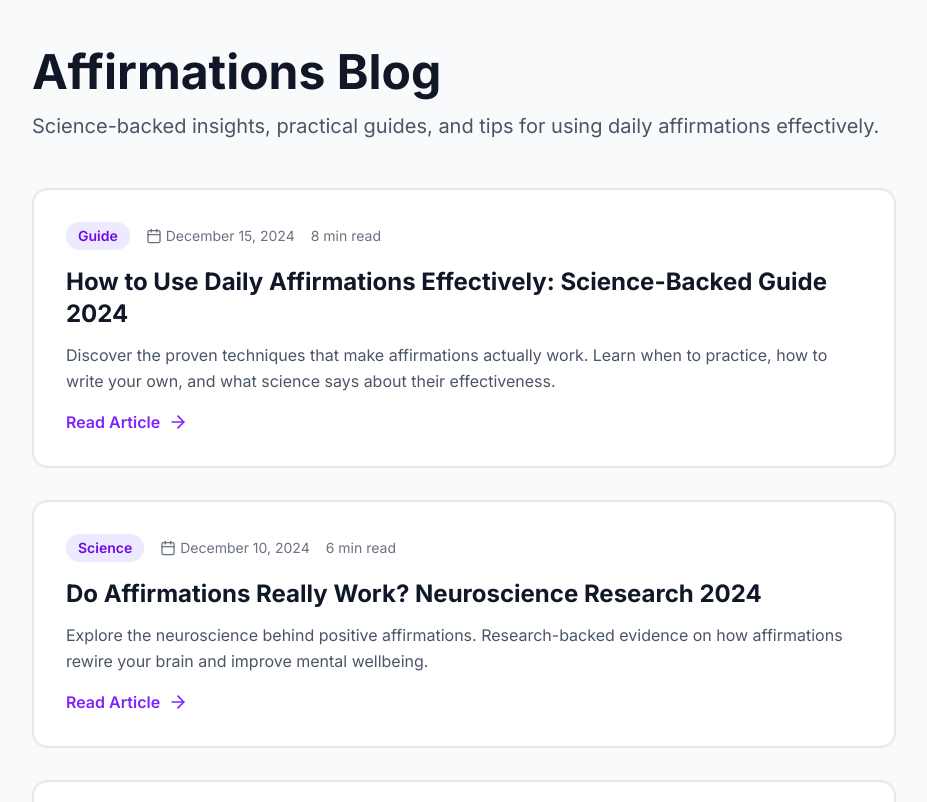
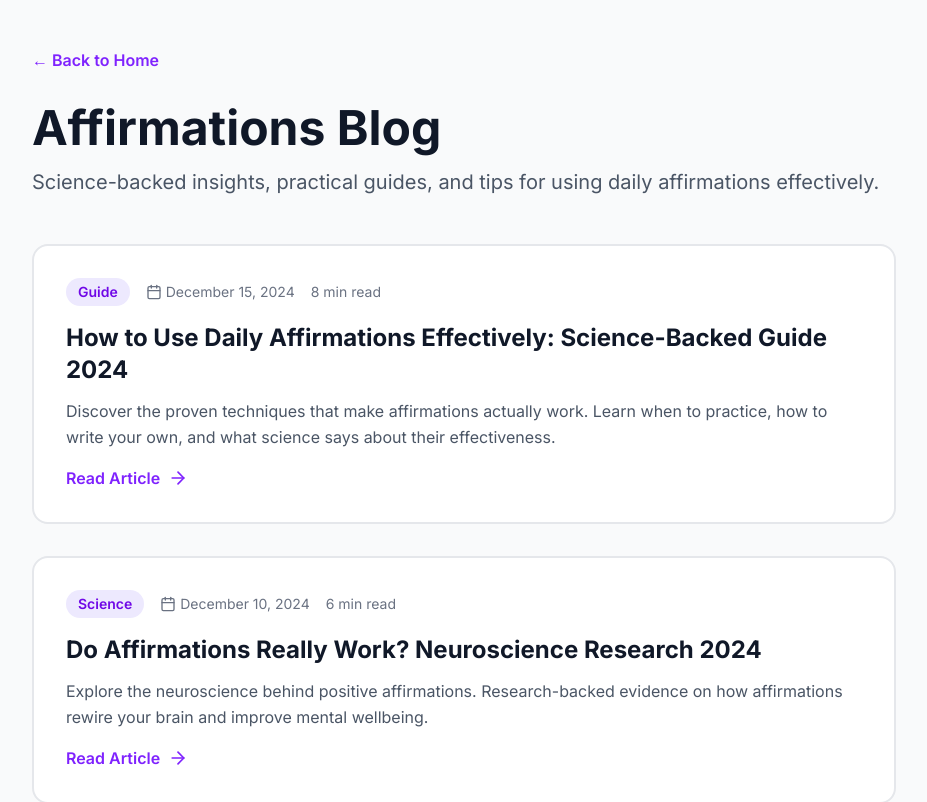
Before and after one commit to MacRayy/daily-affirmations, a Next.js app: page /blog in a window 1280 px wide. Shown: the top 802 px of the page, without its empty margins (176-1103 px from the left). Built offline with nearby package versions, Linux system fonts and the light colour scheme.

Commit message:
feat: add back to home to blogs

```diff
--- a/app/blog/page.tsx
+++ b/app/blog/page.tsx
@@ -48,6 +48,15 @@ export default function BlogPage() {
   return (
     <div className="min-h-screen bg-gray-50">
       <main className="max-w-4xl mx-auto px-4 py-12">
+        <div className="mb-8">
+          <Link
+            href="/"
+            className="inline-flex items-center gap-2 text-violet-600 hover:text-violet-700 font-semibold"
+          >
+            ← Back to Home
+          </Link>
+        </div>
+
         <div className="mb-12">
           <h1 className="text-5xl font-bold text-gray-900 mb-4">Affirmations Blog</h1>
           <p className="text-xl text-gray-600">
```
